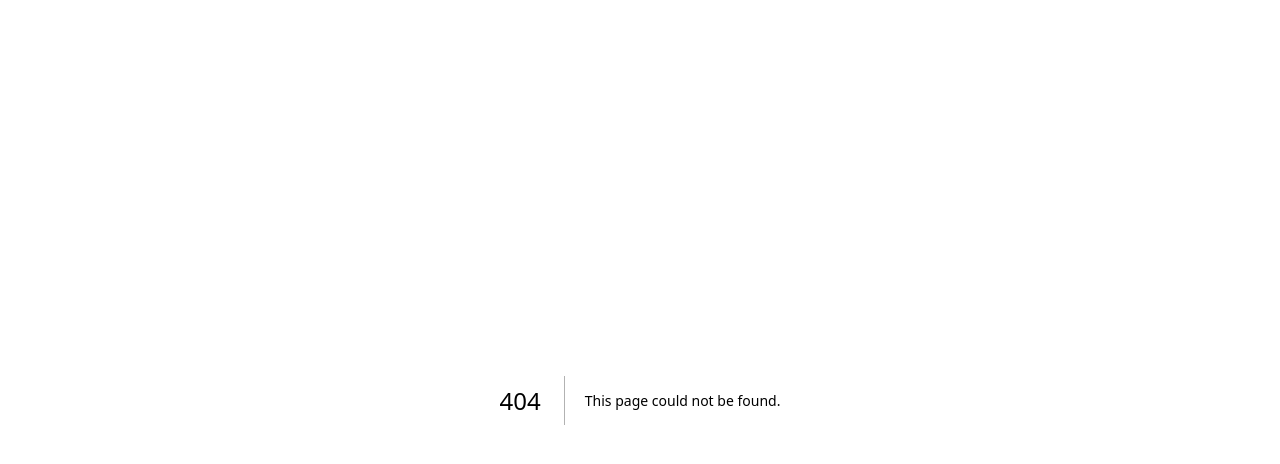
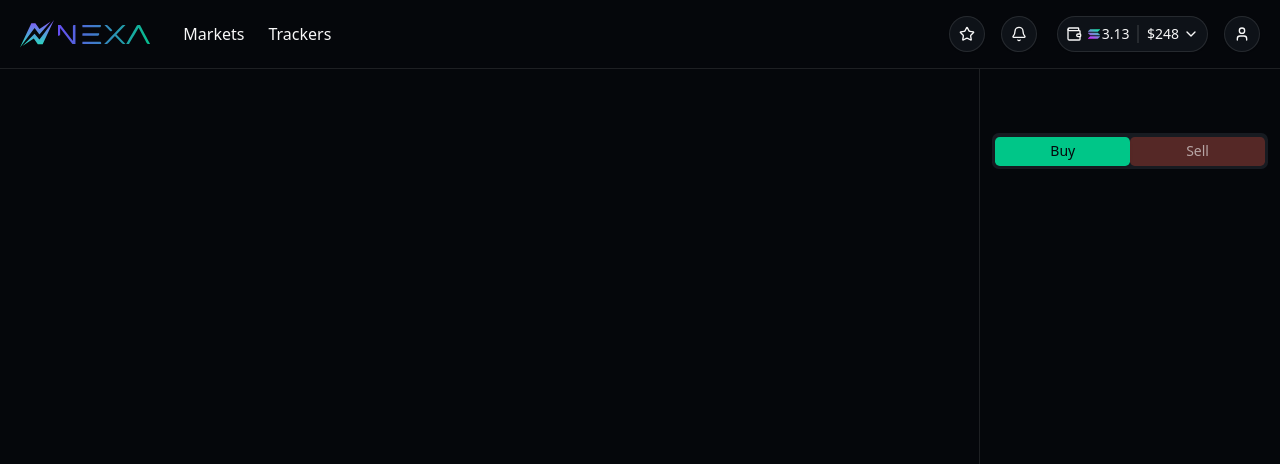
Before and after one commit to nexa-sol/nexa-trade, a Next.js app: page /market in a window 1280 px wide. Before the commit this address had no page. Shown: the top 464 px of the page. Built offline with nearby package versions, Linux system fonts and the light colour scheme; what tailwind-animations would draw is missing.

Commit message:
Market UI (simple layout)

```diff
--- a/package.json
+++ b/package.json
@@ -15,6 +15,7 @@
     "radix-ui": "^1.4.3",
     "react": "19.2.3",
     "react-dom": "19.2.3",
+    "react-resizable-panels": "^4.6.4",
     "tailwind-animations": "^1.0.1",
     "tailwind-merge": "^3.4.0",
     "tailwind-motlib": "^1.0.4"
--- a/src/app/globals.css
+++ b/src/app/globals.css
@@ -48,6 +48,9 @@
   --radius-2xl: calc(var(--radius) + 8px);
   --radius-3xl: calc(var(--radius) + 12px);
   --radius-4xl: calc(var(--radius) + 16px);
+
+  --color-bullish: var(--bullish);
+  --color-bearish: var(--bearish);
 }
 
 :root {
@@ -106,6 +109,12 @@
 
   --sidebar-border: oklch(1 0 0 / 10%);
   --sidebar-ring: oklch(0.6 0.12 285);
+
+  /* Bullish - vibrant SOL mint */
+  --bullish: oklch(0.72 0.18 165);
+
+  /* Bearish - destructive/coral red */
+  --bearish: oklch(0.62 0.2 30);
 }
 
 @layer base {
--- /dev/null
+++ b/src/app/market/components/MarketSidebar.tsx
@@ -0,0 +1,25 @@
+import { Tabs, TabsList, TabsTrigger } from "@/components/ui/tabs";
+
+export default function MarketSidebar() {
+  return (
+    <div className="h-full w-sm px-3 flex flex-col">
+      <div className="flex h-16"></div>
+      <Tabs defaultValue="buy">
+        <TabsList className="w-full">
+          <TabsTrigger
+            value="buy"
+            className="bg-bullish/30 data-[state=active]:bg-bullish data-[state=active]:text-accent-foreground"
+          >
+            Buy
+          </TabsTrigger>
+          <TabsTrigger
+            value="sell"
+            className="bg-bearish/30 data-[state=active]:bg-bearish data-[state=active]:text-accent-foreground"
+          >
+            Sell
+          </TabsTrigger>
+        </TabsList>
+      </Tabs>
+    </div>
+  );
+}
--- /dev/null
+++ b/src/app/market/page.tsx
@@ -0,0 +1,18 @@
+"use client";
+
+import Navbar from "@/components/layout/Navbar";
+import Statusbar from "@/components/layout/Statusbar";
+import MarketSidebar from "./components/MarketSidebar";
+
+export default function Market() {
+  return (
+    <main className="w-full h-full">
+      <Navbar />
+      <section className="w-full h-full flex flex-row">
+        <div className="w-full h-svh border-r border-border"></div>
+        <MarketSidebar />
+      </section>
+      {/* <Statusbar /> */}
+    </main>
+  );
+}
--- /dev/null
+++ b/src/components/ui/input.tsx
@@ -0,0 +1,21 @@
+import * as React from "react"
+
+import { cn } from "@/lib/utils"
+
+function Input({ className, type, ...props }: React.ComponentProps<"input">) {
+  return (
+    <input
+      type={type}
+      data-slot="input"
+      className={cn(
+        "file:text-foreground placeholder:text-muted-foreground selection:bg-primary selection:text-primary-foreground dark:bg-input/30 border-input h-9 w-full min-w-0 rounded-md border bg-transparent px-3 py-1 text-base shadow-xs transition-[color,box-shadow] outline-none file:inline-flex file:h-7 file:border-0 file:bg-transparent file:text-sm file:font-medium disabled:pointer-events-none disabled:cursor-not-allowed disabled:opacity-50 md:text-sm",
+        "focus-visible:border-ring focus-visible:ring-ring/50 focus-visible:ring-[3px]",
+        "aria-invalid:ring-destructive/20 dark:aria-invalid:ring-destructive/40 aria-invalid:border-destructive",
+        className
+      )}
+      {...props}
+    />
+  )
+}
+
+export { Input }
--- /dev/null
+++ b/src/components/ui/resizable.tsx
@@ -0,0 +1,53 @@
+"use client"
+
+import { GripVerticalIcon } from "lucide-react"
+import * as ResizablePrimitive from "react-resizable-panels"
+
+import { cn } from "@/lib/utils"
+
+function ResizablePanelGroup({
+  className,
+  ...props
+}: ResizablePrimitive.GroupProps) {
+  return (
+    <ResizablePrimitive.Group
+      data-slot="resizable-panel-group"
+      className={cn(
+        "flex h-full w-full aria-[orientation=vertical]:flex-col",
+        className
+      )}
+      {...props}
+    />
+  )
+}
+
+function ResizablePanel({ ...props }: ResizablePrimitive.PanelProps) {
+  return <ResizablePrimitive.Panel data-slot="resizable-panel" {...props} />
+}
+
+function ResizableHandle({
+  withHandle,
+  className,
+  ...props
+}: ResizablePrimitive.SeparatorProps & {
+  withHandle?: boolean
+}) {
+  return (
+    <ResizablePrimitive.Separator
+      data-slot="resizable-handle"
+      className={cn(
+        "bg-border focus-visible:ring-ring relative flex w-px items-center justify-center after:absolute after:inset-y-0 after:left-1/2 after:w-1 after:-translate-x-1/2 focus-visible:ring-1 focus-visible:ring-offset-1 focus-visible:outline-hidden aria-[orientation=horizontal]:h-px aria-[orientation=horizontal]:w-full aria-[orientation=horizontal]:after:left-0 aria-[orientation=horizontal]:after:h-1 aria-[orientation=horizontal]:after:w-full aria-[orientation=horizontal]:after:translate-x-0 aria-[orientation=horizontal]:after:-translate-y-1/2 [&[aria-orientation=horizontal]>div]:rotate-90",
+        className
+      )}
+      {...props}
+    >
+      {withHandle && (
+        <div className="bg-border z-10 flex h-4 w-3 items-center justify-center rounded-xs border">
+          <GripVerticalIcon className="size-2.5" />
+        </div>
+      )}
+    </ResizablePrimitive.Separator>
+  )
+}
+
+export { ResizableHandle, ResizablePanel, ResizablePanelGroup }
--- /dev/null
+++ b/src/components/ui/separator.tsx
@@ -0,0 +1,28 @@
+"use client"
+
+import * as React from "react"
+import { Separator as SeparatorPrimitive } from "radix-ui"
+
+import { cn } from "@/lib/utils"
+
+function Separator({
+  className,
+  orientation = "horizontal",
+  decorative = true,
+  ...props
+}: React.ComponentProps<typeof SeparatorPrimitive.Root>) {
+  return (
+    <SeparatorPrimitive.Root
+      data-slot="separator"
+      decorative={decorative}
+      orientation={orientation}
+      className={cn(
+        "bg-border shrink-0 data-[orientation=horizontal]:h-px data-[orientation=horizontal]:w-full data-[orientation=vertical]:h-full data-[orientation=vertical]:w-px",
+        className
+      )}
+      {...props}
+    />
+  )
+}
+
+export { Separator }
--- /dev/null
+++ b/src/components/ui/tabs.tsx
@@ -0,0 +1,91 @@
+"use client"
+
+import * as React from "react"
+import { cva, type VariantProps } from "class-variance-authority"
+import { Tabs as TabsPrimitive } from "radix-ui"
+
+import { cn } from "@/lib/utils"
+
+function Tabs({
+  className,
+  orientation = "horizontal",
+  ...props
+}: React.ComponentProps<typeof TabsPrimitive.Root>) {
+  return (
+    <TabsPrimitive.Root
+      data-slot="tabs"
+      data-orientation={orientation}
+      orientation={orientation}
+      className={cn(
+        "group/tabs flex gap-2 data-[orientation=horizontal]:flex-col",
+        className
+      )}
+      {...props}
+    />
+  )
+}
+
+const tabsListVariants = cva(
+  "rounded-lg p-[3px] group-data-[orientation=horizontal]/tabs:h-9 data-[variant=line]:rounded-none group/tabs-list text-muted-foreground inline-flex w-fit items-center justify-center group-data-[orientation=vertical]/tabs:h-fit group-data-[orientation=vertical]/tabs:flex-col",
+  {
+    variants: {
+      variant: {
+        default: "bg-muted",
+        line: "gap-1 bg-transparent",
+      },
+    },
+    defaultVariants: {
+      variant: "default",
+    },
+  }
+)
+
+function TabsList({
+  className,
+  variant = "default",
+  ...props
+}: React.ComponentProps<typeof TabsPrimitive.List> &
+  VariantProps<typeof tabsListVariants>) {
+  return (
+    <TabsPrimitive.List
+      data-slot="tabs-list"
+      data-variant={variant}
+      className={cn(tabsListVariants({ variant }), className)}
+      {...props}
+    />
+  )
+}
+
+function TabsTrigger({
+  className,
+  ...props
+}: React.ComponentProps<typeof TabsPrimitive.Trigger>) {
+  return (
+    <TabsPrimitive.Trigger
+      data-slot="tabs-trigger"
+      className={cn(
+        "focus-visible:border-ring focus-visible:ring-ring/50 focus-visible:outline-ring text-foreground/60 hover:text-foreground dark:text-muted-foreground dark:hover:text-foreground relative inline-flex h-[calc(100%-1px)] flex-1 items-center justify-center gap-1.5 rounded-md border border-transparent px-2 py-1 text-sm font-medium whitespace-nowrap transition-all group-data-[orientation=vertical]/tabs:w-full group-data-[orientation=vertical]/tabs:justify-start focus-visible:ring-[3px] focus-visible:outline-1 disabled:pointer-events-none disabled:opacity-50 group-data-[variant=default]/tabs-list:data-[state=active]:shadow-sm group-data-[variant=line]/tabs-list:data-[state=active]:shadow-none [&_svg]:pointer-events-none [&_svg]:shrink-0 [&_svg:not([class*='size-'])]:size-4",
+        "group-data-[variant=line]/tabs-list:bg-transparent group-data-[variant=line]/tabs-list:data-[state=active]:bg-transparent dark:group-data-[variant=line]/tabs-list:data-[state=active]:border-transparent dark:group-data-[variant=line]/tabs-list:data-[state=active]:bg-transparent",
+        "data-[state=active]:bg-background dark:data-[state=active]:text-foreground dark:data-[state=active]:border-input dark:data-[state=active]:bg-input/30 data-[state=active]:text-foreground",
+        "after:bg-foreground after:absolute after:opacity-0 after:transition-opacity group-data-[orientation=horizontal]/tabs:after:inset-x-0 group-data-[orientation=horizontal]/tabs:after:bottom-[-5px] group-data-[orientation=horizontal]/tabs:after:h-0.5 group-data-[orientation=vertical]/tabs:after:inset-y-0 group-data-[orientation=vertical]/tabs:after:-right-1 group-data-[orientation=vertical]/tabs:after:w-0.5 group-data-[variant=line]/tabs-list:data-[state=active]:after:opacity-100",
+        className
+      )}
+      {...props}
+    />
+  )
+}
+
+function TabsContent({
+  className,
+  ...props
+}: React.ComponentProps<typeof TabsPrimitive.Content>) {
+  return (
+    <TabsPrimitive.Content
+      data-slot="tabs-content"
+      className={cn("flex-1 outline-none", className)}
+      {...props}
+    />
+  )
+}
+
+export { Tabs, TabsList, TabsTrigger, TabsContent, tabsListVariants }
```
Also changed, not shown: 1 other file (tests, documents, lock files or other folders).
